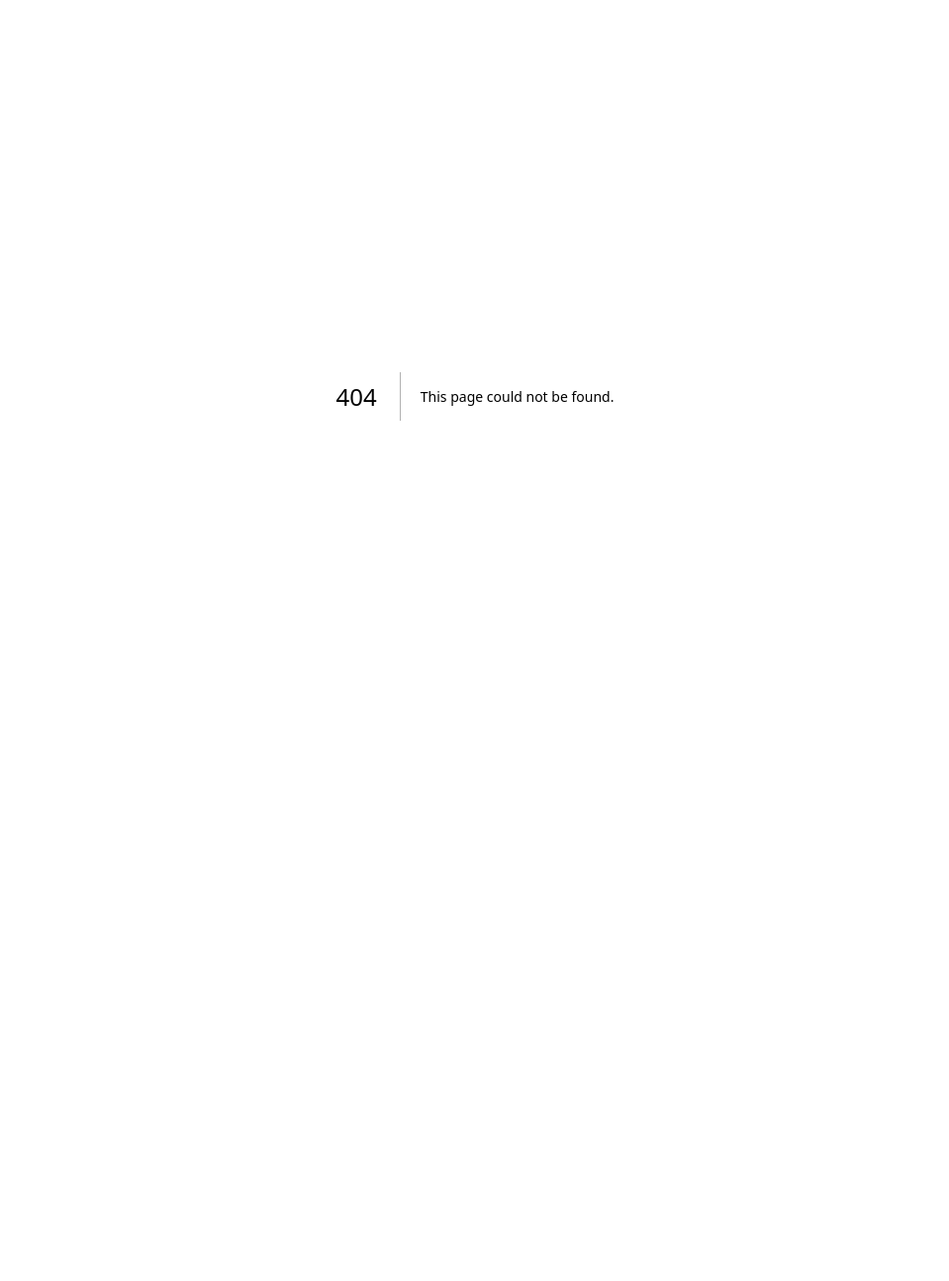
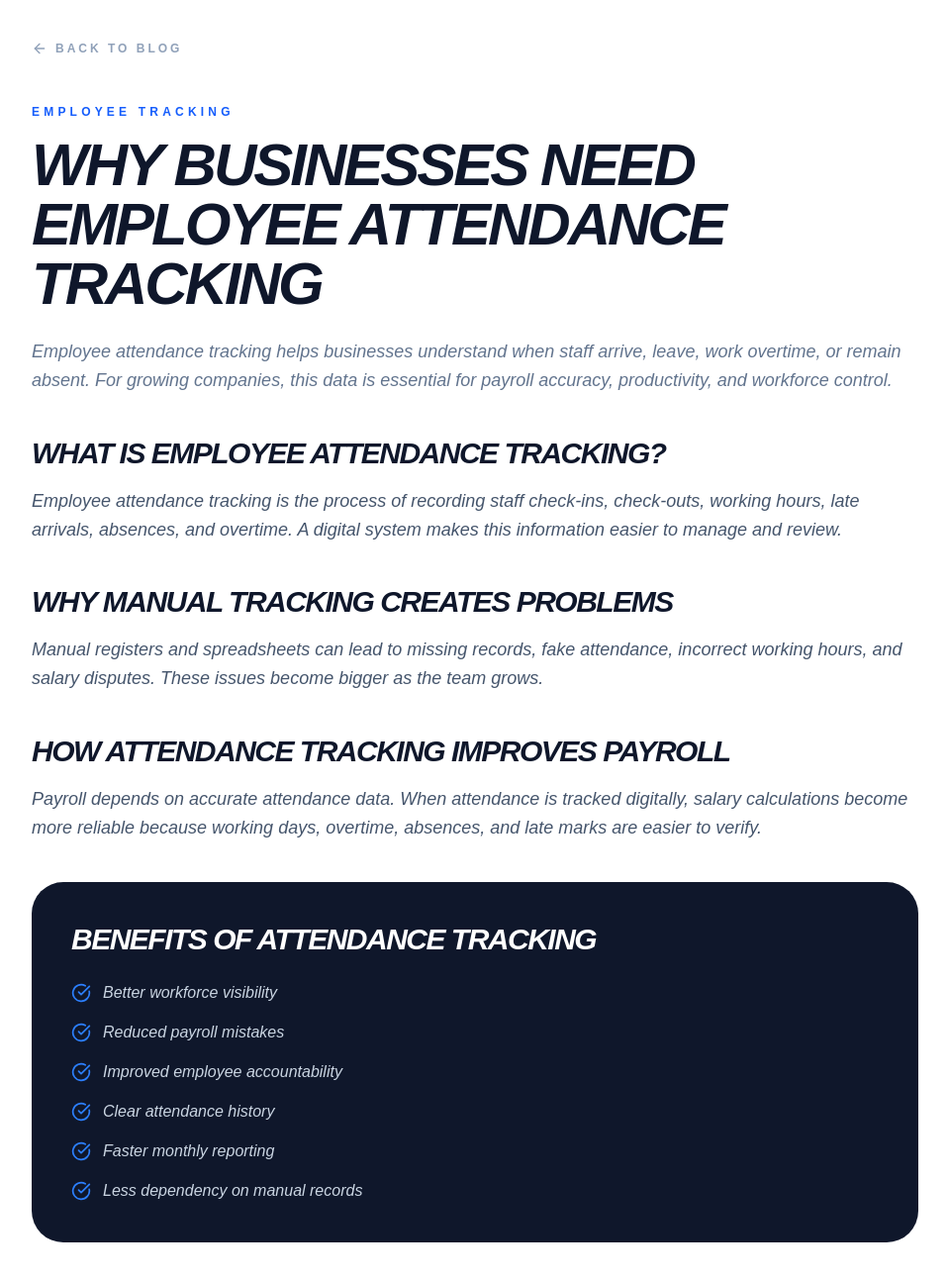
Before and after one commit to Aliyanasif/attendx.info, a Next.js app: page /blog/employee-attendance-tracking in a window 1280 px wide. Before the commit this address had no page. Shown: the top 1294 px of the page at 99% size, without its empty margins (160-1119 px from the left). Before the commit the page ends 800 px from the top, so only its background shows below. Built offline with nearby package versions, Linux system fonts and the light colour scheme.

Commit message:
Added employee attendance tracking blog

```diff
--- /dev/null
+++ b/src/app/blog/employee-attendance-tracking/page.tsx
@@ -0,0 +1,97 @@
+import Link from "next/link";
+import { ArrowLeft, CheckCircle } from "lucide-react";
+
+export const metadata = {
+  title: "Why Businesses Need Employee Attendance Tracking | AttendX",
+  description:
+    "Learn why employee attendance tracking is important for businesses, payroll accuracy, productivity, workforce control, and better staff management.",
+  alternates: {
+    canonical: "https://attendx.info/blog/employee-attendance-tracking",
+  },
+};
+
+export default function BlogPost() {
+  return (
+    <main className="min-h-screen bg-white text-slate-900 px-4 md:px-6 py-10">
+      <div className="max-w-4xl mx-auto">
+        <Link href="/blog" className="inline-flex items-center gap-2 text-xs font-black uppercase tracking-[0.25em] text-slate-400 hover:text-blue-600 transition-colors mb-12">
+          <ArrowLeft size={16} /> Back to Blog
+        </Link>
+
+        <article>
+          <p className="text-blue-600 font-black uppercase tracking-[0.35em] text-xs mb-4">
+            Employee Tracking
+          </p>
+
+          <h1 className="text-4xl md:text-6xl font-black italic uppercase tracking-tighter leading-none mb-6">
+            Why Businesses Need Employee Attendance Tracking
+          </h1>
+
+          <p className="text-slate-500 text-lg italic leading-relaxed mb-10">
+            Employee attendance tracking helps businesses understand when staff arrive, leave, work overtime, or remain absent. For growing companies, this data is essential for payroll accuracy, productivity, and workforce control.
+          </p>
+
+          <Section
+            title="What Is Employee Attendance Tracking?"
+            text="Employee attendance tracking is the process of recording staff check-ins, check-outs, working hours, late arrivals, absences, and overtime. A digital system makes this information easier to manage and review."
+          />
+
+          <Section
+            title="Why Manual Tracking Creates Problems"
+            text="Manual registers and spreadsheets can lead to missing records, fake attendance, incorrect working hours, and salary disputes. These issues become bigger as the team grows."
+          />
+
+          <Section
+            title="How Attendance Tracking Improves Payroll"
+            text="Payroll depends on accurate attendance data. When attendance is tracked digitally, salary calculations become more reliable because working days, overtime, absences, and late marks are easier to verify."
+          />
+
+          <div className="bg-slate-900 text-white rounded-[32px] p-8 md:p-10 my-10">
+            <h2 className="text-3xl font-black italic uppercase tracking-tighter mb-6">
+              Benefits of Attendance Tracking
+            </h2>
+
+            <ul className="space-y-4">
+              {[
+                "Better workforce visibility",
+                "Reduced payroll mistakes",
+                "Improved employee accountability",
+                "Clear attendance history",
+                "Faster monthly reporting",
+                "Less dependency on manual records",
+              ].map((item) => (
+                <li key={item} className="flex gap-3 text-slate-300 italic">
+                  <CheckCircle className="text-blue-500 shrink-0 mt-0.5" size={20} />
+                  {item}
+                </li>
+              ))}
+            </ul>
+          </div>
+
+          <Section
+            title="Why AttendX Helps"
+            text="AttendX gives businesses a clean system to manage attendance, payroll, staff records, and reports from one platform. It helps owners reduce manual workload and monitor workforce activity more clearly."
+          />
+
+          <Section
+            title="Final Thoughts"
+            text="Employee attendance tracking is not just about marking presence. It is about building a reliable workforce management system that supports accurate payroll, better discipline, and smarter business decisions."
+          />
+        </article>
+      </div>
+    </main>
+  );
+}
+
+function Section({ title, text }: { title: string; text: string }) {
+  return (
+    <section className="mb-10">
+      <h2 className="text-3xl font-black italic uppercase tracking-tighter mb-4">
+        {title}
+      </h2>
+      <p className="text-slate-600 text-lg italic leading-relaxed">
+        {text}
+      </p>
+    </section>
+  );
+}
--- a/src/app/sitemap.ts
+++ b/src/app/sitemap.ts
@@ -46,5 +46,11 @@ export default function sitemap(): MetadataRoute.Sitemap {
         changeFrequency: "monthly",
         priority: 0.75,
       },
+      {
+        url: `${baseUrl}/blog/employee-attendance-tracking`,
+        lastModified: new Date(),
+        changeFrequency: "monthly",
+        priority: 0.75,
+      },
   ];
 }
```
